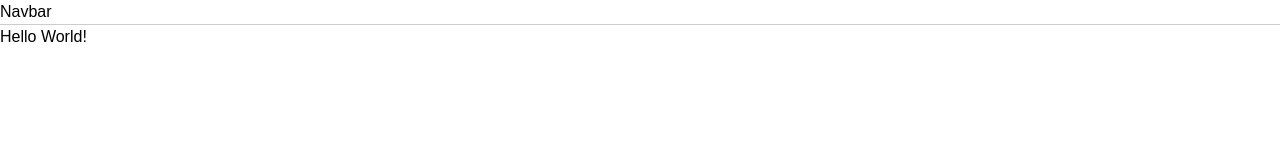
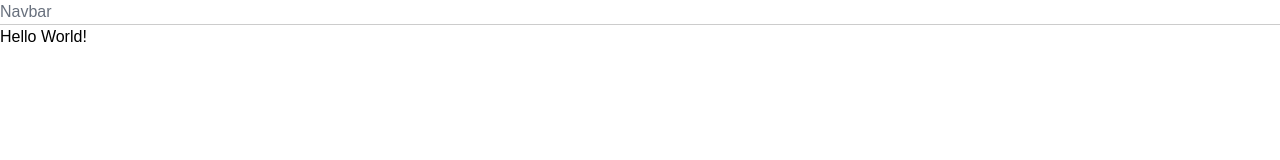
Before and after one commit to Tobbs101/fe-mentor-ecommerce-challenge, a React (Create React App) app: page / in a window 1280 px wide. Shown: the top 160 px of the page. Built offline with nearby package versions, Linux system fonts and the light colour scheme.

Commit message:
added colors

```diff
--- a/src/components/navbar/Navbar.jsx
+++ b/src/components/navbar/Navbar.jsx
@@ -1,7 +1,14 @@
 import React from "react";
 
 const Navbar = () => {
-  return <div style={{ borderBottom: "1px solid #ccc" }}>Navbar</div>;
+  return (
+    <div
+      style={{ borderBottom: "1px solid #ccc" }}
+      className="text-darkGrayishBlue"
+    >
+      Navbar
+    </div>
+  );
 };
 
 export default Navbar;
--- a/tailwind.config.js
+++ b/tailwind.config.js
@@ -2,7 +2,17 @@
 module.exports = {
   content: ["./src/**/*.{js,jsx,ts,tsx}"],
   theme: {
-    extend: {},
+    extend: {
+      colors: {
+        armyGreen: "#8EAF55",
+        darkBlue: "hsl(220, 13%, 13%)",
+        darkGrayishBlue: "hsl(219, 9%, 45%)",
+        grayishBlue: "hsl(220, 14%, 75%)",
+        lightGrayishBlue: "hsl(223, 64%, 98%)",
+        customWhite: "hsl(0, 0%, 100%)",
+        customBlack: "hsl(0, 0%, 0%)",
+      },
+    },
   },
   plugins: [],
 };
```
